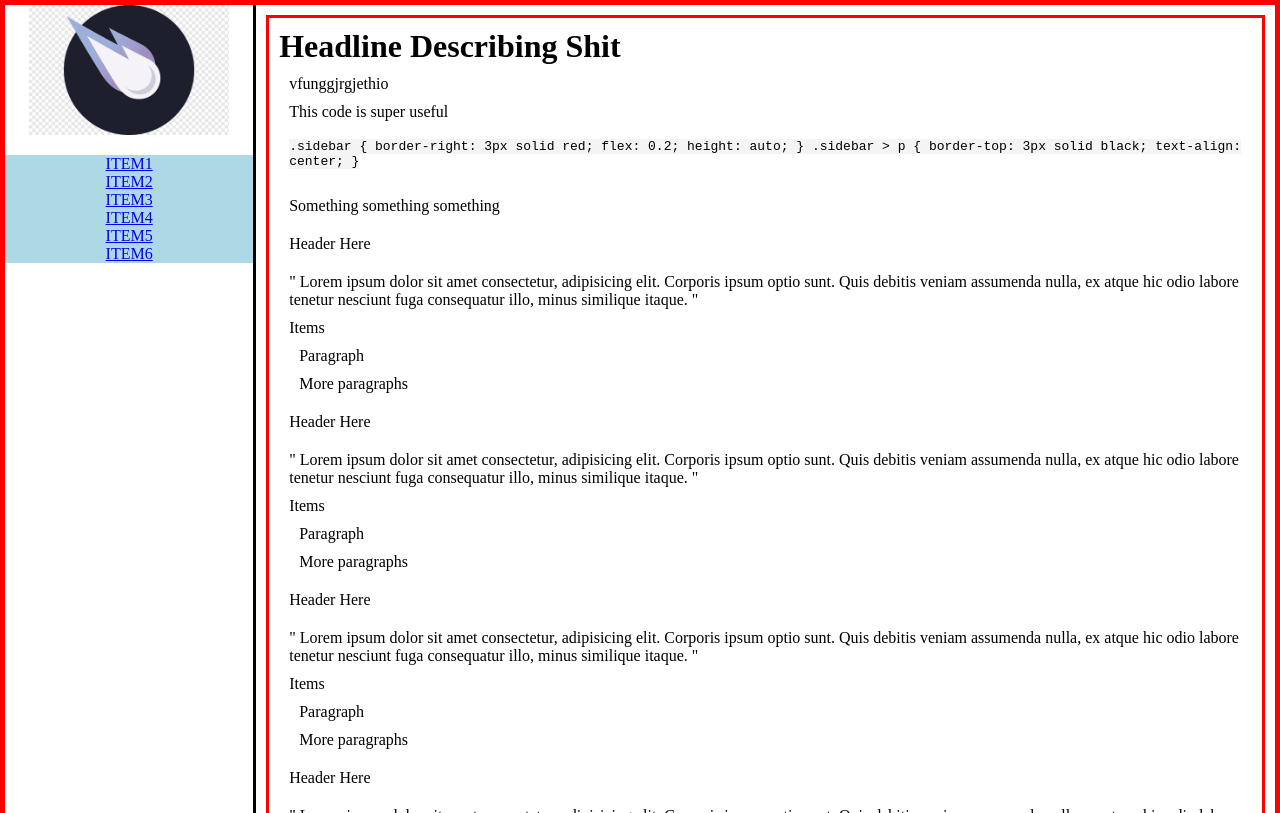
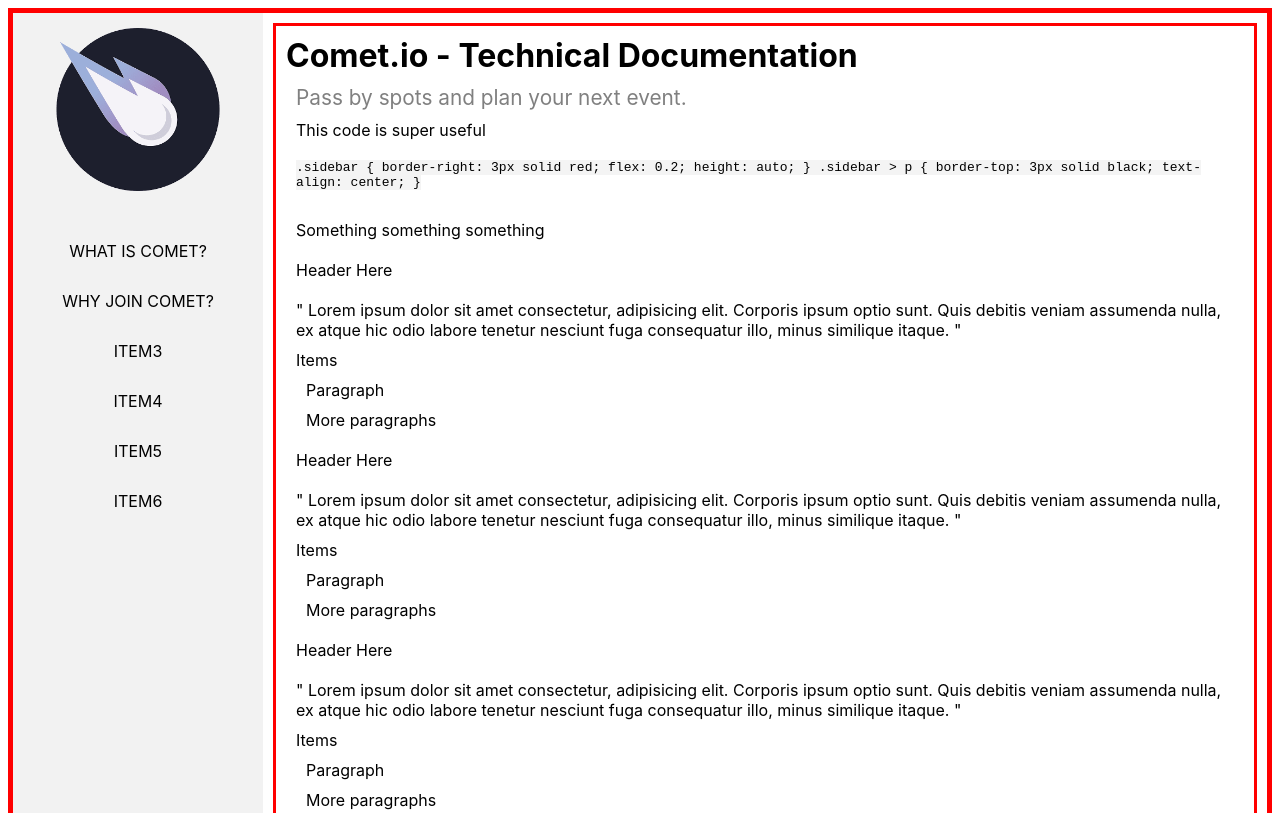
Before and after one commit to adis-tek/technical-docs-comet, a plain HTML site: page index.html in a window 1280 px wide. Shown: the top 813 px of the page. Drawn offline with Linux system fonts and the light colour scheme.

Commit message:
updated sidebar and main heading

```diff
--- a/index.html
+++ b/index.html
@@ -8,21 +8,21 @@
 <body>
     <div class="container">
         <div class="sidebar">
-            <img class="logo" src="comet.png">
+            <img class="logo" src="comet-edited.png">
             <nav>
             <ul>
-            <li><a class="nav-link" href="#item-1">ITEM1</a></li>
-            <li><a class="nav-link" href="#item-2">ITEM2</a></li>
-            <li><a class="nav-link" href="#item-3">ITEM3</a></li>
-            <li><a class="nav-link" href="#item-4">ITEM4</a></li>
-            <li><a class="nav-link" href="#item-5">ITEM5</a></li>
-            <li><a class="nav-link" href="#item-6">ITEM6</a></li>
+            <li><a href="#item-1">WHAT IS COMET?</a></li>
+            <li><a href="#item-2">WHY JOIN COMET?</a></li>
+            <li><a href="#item-3">ITEM3</a></li>
+            <li><a href="#item-4">ITEM4</a></li>
+            <li><a href="#item-5">ITEM5</a></li>
+            <li><a href="#item-6">ITEM6</a></li>
             </ul>
             </nav>
         </div>
         <div id="test" class="main-section">
-            <h1>Headline Describing Shit</h1>
-            <p>vfunggjrgjethio</p>
+            <h1>Comet.io - Technical Documentation</h1>
+            <p class="subtitle">Pass by spots and plan your next event.</p>
             <p>This code is super useful <br><br>
                 <code>
                 .sidebar {
--- a/style.css
+++ b/style.css
@@ -1,5 +1,5 @@
-* {
-    margin: 0px;
+:root {
+    font-family: -apple-system, BlinkMacSystemFont, 'Segoe UI', Roboto, Oxygen, Ubuntu, Cantarell, 'Open Sans', 'Helvetica Neue', sans-serif;
 }
 
 p {
@@ -10,6 +10,11 @@ p {
 h1 {
     margin: 10px;
     margin-left: 10px;
+}
+
+.subtitle {
+    font-size: 1.3rem;
+    color: gray;
 }
 
 .logo-img {
@@ -24,7 +29,8 @@ h1 {
 }
 
 .logo {
-    width: 200px;
+    width: 250px;
+    padding-top: 15px;
     height: auto;
     align-self: center;
 }
@@ -32,7 +38,7 @@ h1 {
 .sidebar {
     display: flex;
     flex-direction: column;
-    border-right: 3px solid black;
+    background-color: #F2F2F2;
     flex: 0.2;
 }
 
@@ -42,22 +48,33 @@ h1 {
     justify-content: center;
 }
 
-.navigation {
-
-}
-
 nav {
     position: relative;
     margin-top: 20px;
-    background-color: lightblue;
     text-align: center;
 }
 
-.nav-link {
-
+li a {
+    text-decoration: none;
+    align-items: center;
+    justify-content: center;
+    padding-top: 30px;
+    color: #1D1F2D;
+    display: block;
+    width: 100%;
 }
 
+a:link {
+    font-weight: 400;
+    color: black;
+    text-decoration: none;
+}
+
+
+
 ul {
+    display: flex;
+    flex-direction: column;
     margin: 0; /* To remove default bottom margin */
     padding: 0; /* To remove default left padding */
     list-style-type: none;
```
Also changed, not shown: comet-edited.png (added), comet.png (deleted).
